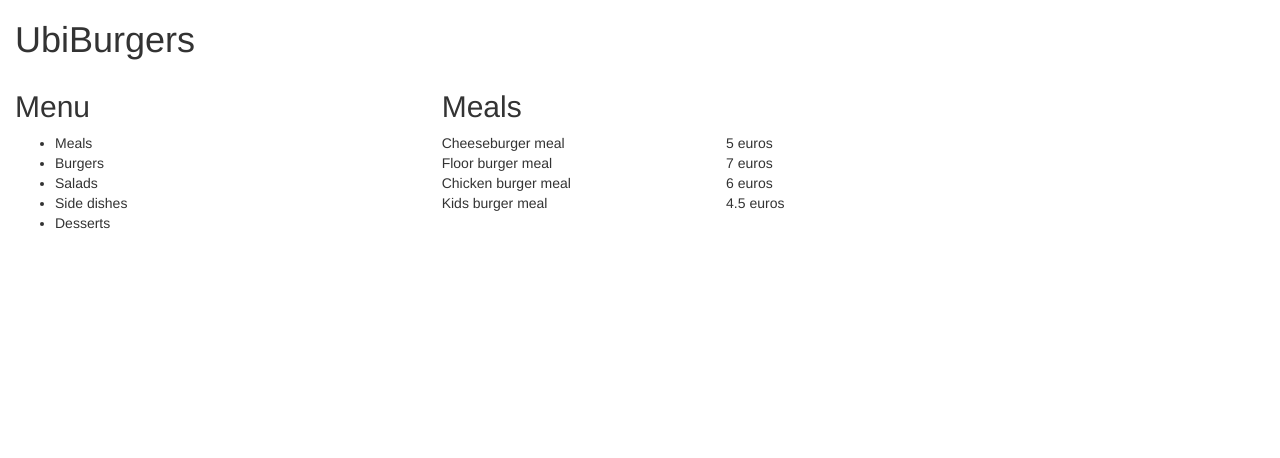
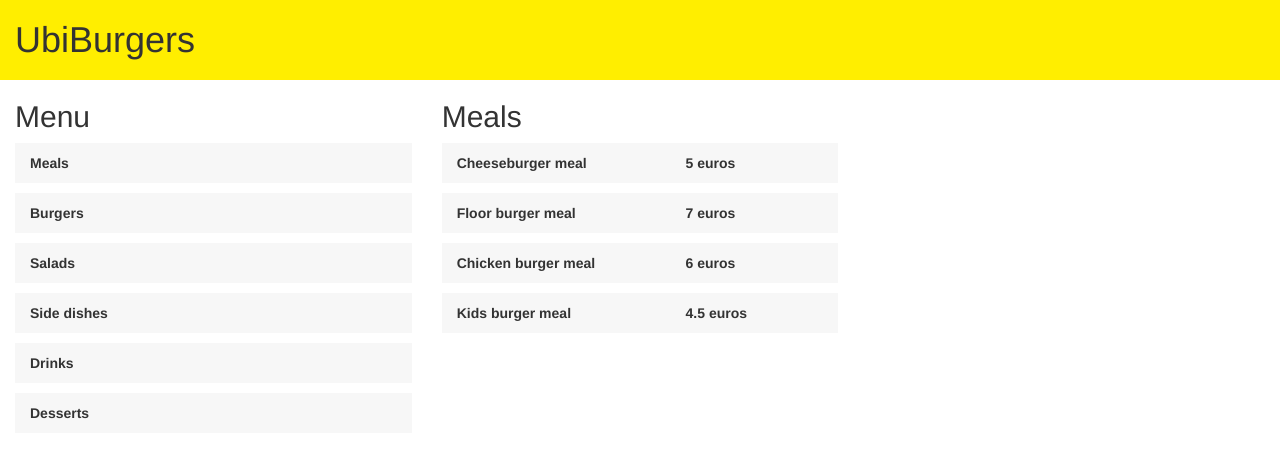
Before and after one commit to ocidique/task-interface-demos, a website: page fast-food-machine-text.html in a window 1280 px wide. Both pictures are taken after a click on the item "Meals". Drawn offline with Linux system fonts and the light colour scheme.

Commit message:
Add styles for fast food task

```diff
--- a/css/ubi-burgers/styles.css
+++ b/css/ubi-burgers/styles.css
@@ -1,4 +1,37 @@
+.header {
+  background: #ffee00;
+}
+.header h1 {
+  padding: 20px 0;
+  margin: 0;
+}
+.column {
+  /*background: #fc9c16;*/
+}
+
+ul {
+  padding: 0;
+  list-style-type: none;
+}
+
+#menu li,
+.sub-menu-item,
+.cart-item {
+  background: #f7f7f7;
+  font-weight: bold;
+  padding: 10px 15px;
+  margin: 10px 0;
+  overflow: hidden;
+}
+.item-name {
+  padding: 0;
+}
+
 #empty-cart,
 #buy {
   display: none;
 }
+
+#buy {
+  float: right;
+}
--- a/fast-food-machine-text.html
+++ b/fast-food-machine-text.html
@@ -15,50 +15,42 @@
   <script src="js/ubi-burgers.js"></script>
 </head>
 
-
-
 <body id="ubi-burgers">
   <div class="container-fluid">
-    <div class="row">
 
+    <div class="row header">
       <div class="col-md-12">
-
         <h1>UbiBurgers</h1>
       </div>
+    </div>
 
-      <div class="col-md-4">
-        <h2>Menu</h2>
+    <div class="row">
+      <div class="col-sm-4 column">
+        <h2 class="column-title">Menu</h2>
         <ul id="menu">
           <li id="meals">Meals</li>
           <li id="burgers">Burgers</li>
           <li id="salads">Salads</li>
           <li id="side-dishes">Side dishes</li>
+          <li id="drinks">Drinks</li>
           <li id="desserts">Desserts</li>
         </ul>
       </div>
 
-      <div class="col-md-4">
-        <h2 id="sub-menu-title"></h2>
-        <div id="sub-menu" class="row"></div>
+      <div class="col-sm-4 column">
+        <h2 id="sub-menu-title" class="column-title"></h2>
+        <ul id="sub-menu"></ul>
       </div>
 
-      <div class="col-md-4">
-        <div class="row">
-          <h2 id="cart-title" class="col-md-3"></h2>
-          <h2 id="total-price" class="col-md-9"></h2>
-        </div>
-
-        <div id="cart" class="row">
-
-        </div>
-        <button id="empty-cart">Empty cart</button>
-        <button id="buy">Buy</button>
-
+      <div class="col-sm-4 column">
+        <h2 id="total-price"></h2>
+        <ul id="cart"></ul>
+        <button id="empty-cart" class="btn btn-danger">Empty cart</button>
+        <button id="buy" class="btn btn-success">Buy</button>
       </div>
 
     </div>
   </div>
 </body>
 
-
 </html>
--- a/js/ubi-burgers.js
+++ b/js/ubi-burgers.js
@@ -193,16 +193,16 @@ $(document).ready(function() {
       totalPrice = 0;
       for (var i = 0; i < cart.length; i++) {
         $("#cart").append(
-          '<div class="cart-item" id="' +
+          '<li class="cart-item" id="' +
             cart[i].id +
             '">' +
-            '<div class="item-name col-md-8">' +
+            '<div class="item-name col-sm-7">' +
             cart[i].name +
             "</div>" +
-            '<div class="item-price col-md-4">' +
+            '<div class="item-price col-sm-5">' +
             cart[i].price +
             " euros </div>" +
-            "</div>"
+            "</li>"
         );
 
         totalPrice += cart[i].price;
@@ -215,6 +215,7 @@ $(document).ready(function() {
 
   $("#empty-cart").click(function() {
     cart = [];
+    totalPrice = 0;
     $("#total-price").text("Total: " + totalPrice + " euros");
     $("#cart").empty();
   });
@@ -239,10 +240,10 @@ $(document).ready(function() {
           '<div class="sub-menu-item" id="' +
             menuItem[i].id +
             '"onclick="addToCart(this.id);">' +
-            '<div class="item-name col-md-8">' +
+            '<div class="item-name col-sm-7">' +
             menuItem[i].name +
             "</div>" +
-            '<div class="item-price col-md-4">' +
+            '<div class="item-price col-sm-5">' +
             menuItem[i].price +
             " euros </div>" +
             "</div>"
```
Also changed, not shown: fast-food-machine-icon.html (+14 -22 lines).
